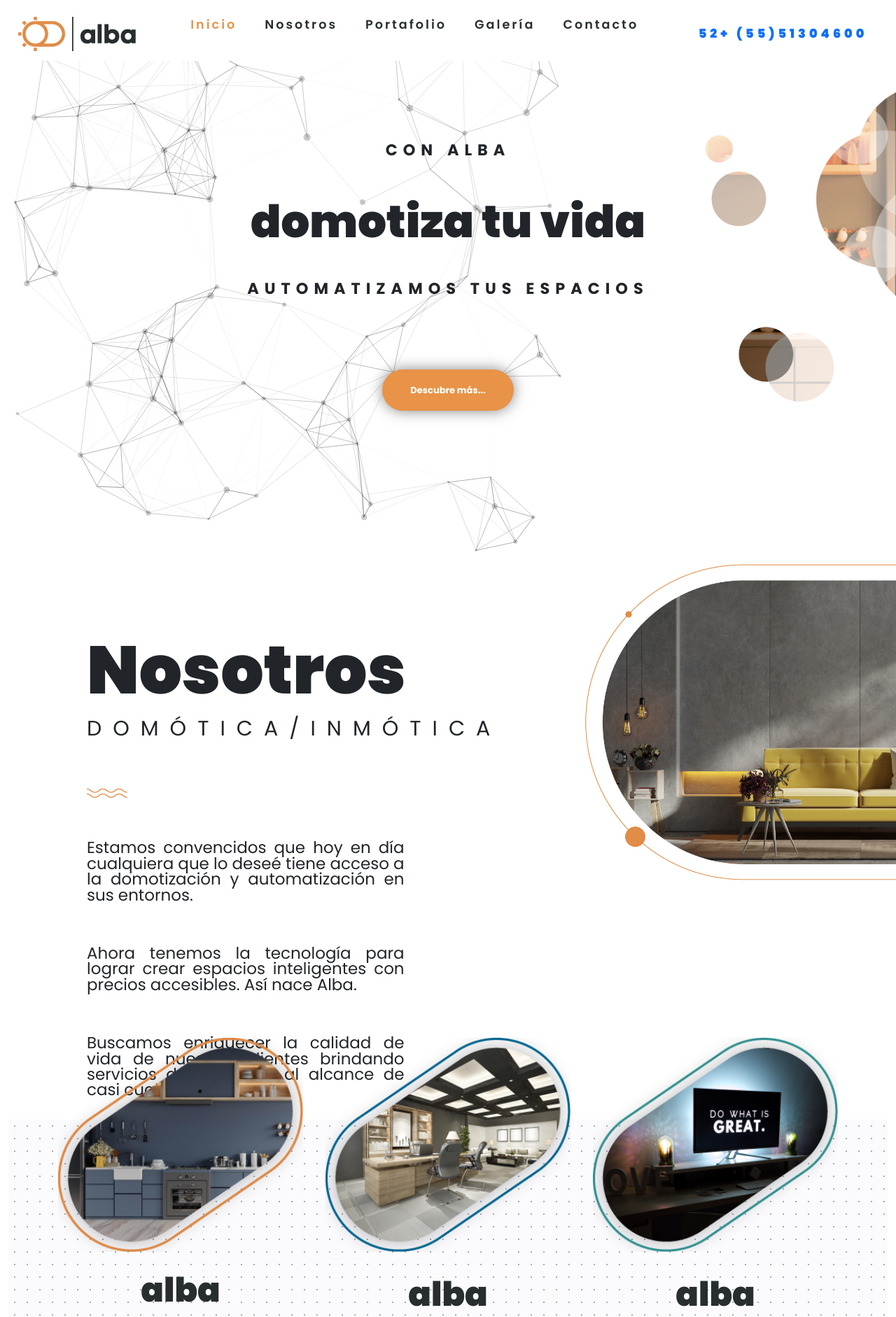
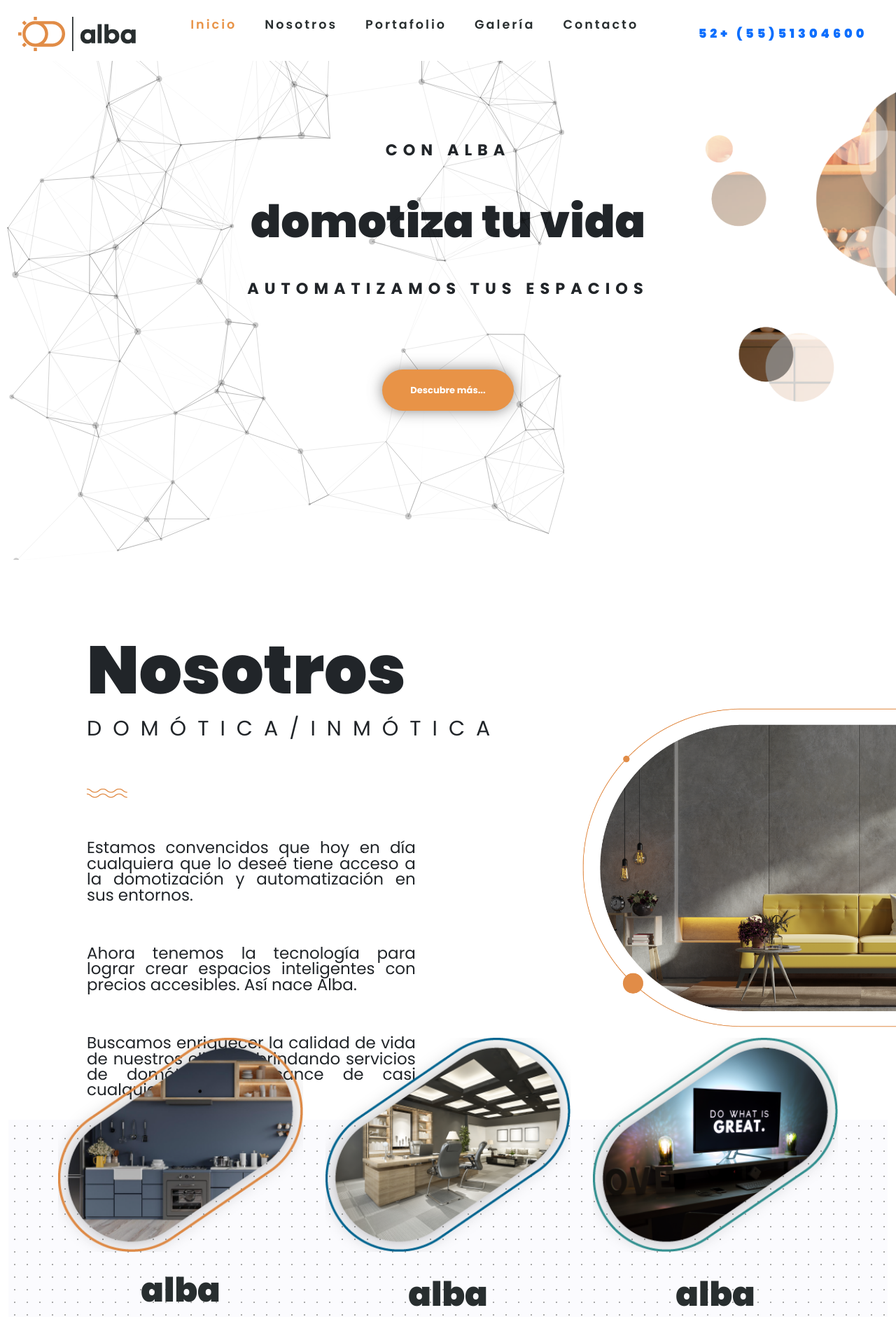
Before and after one commit to ABSVega/Albaweb, a PHP site: page / in a window 1280 px wide. Shown: the top 1882 px of the page at 70% size. Run offline with PHP 8.4, Linux system fonts and the light colour scheme.

Commit message:
actulizacion de responsivev2

```diff
--- a/css/style.css
+++ b/css/style.css
@@ -272,6 +272,7 @@ body::-webkit-scrollbar-thumb:hover {
 
 .element__1 {
     width: 75%;
+    padding-top: 5em;
     float: right;
 }
 
--- a/index.html
+++ b/index.html
@@ -54,8 +54,9 @@
 
     <!--Este es el apartado de nosotros-->
     <main>
-        <section class="container-fluid us__container" id="Nosotros">
+        <section class="container-fluid" id="Nosotros">
             <div class="row">
+                <div class="us__container" style="padding-right: 0px;">
                     <div class="col-6">
                         <div class="about__us_texts">
                             <h1 class="about__us_title">Nosotros</h1>
@@ -77,8 +78,9 @@
                             </p>
                         </div>
                     </div>
-                <div class="col-6" style="padding-right: 0px; justify-content: center;">
+                    <div class="col-6">
                         <img src="img/ALBA_WEB_ELEMENTS-08.png" alt="about__us_img" class="element__1">
+                    </div>
                 </div>
             </div>
         </section>
--- a/js/particulas.js
+++ b/js/particulas.js
@@ -60,7 +60,7 @@ particlesJS(
             "random": true,
             "straight": false,
             "out_mode": "out",
-            "bounce": false,
+            "bounce": true,
             "attract": {
               "enable": false,
               "rotateX": 600,
```
Lines whose indentation alone changed are shown as unchanged.
